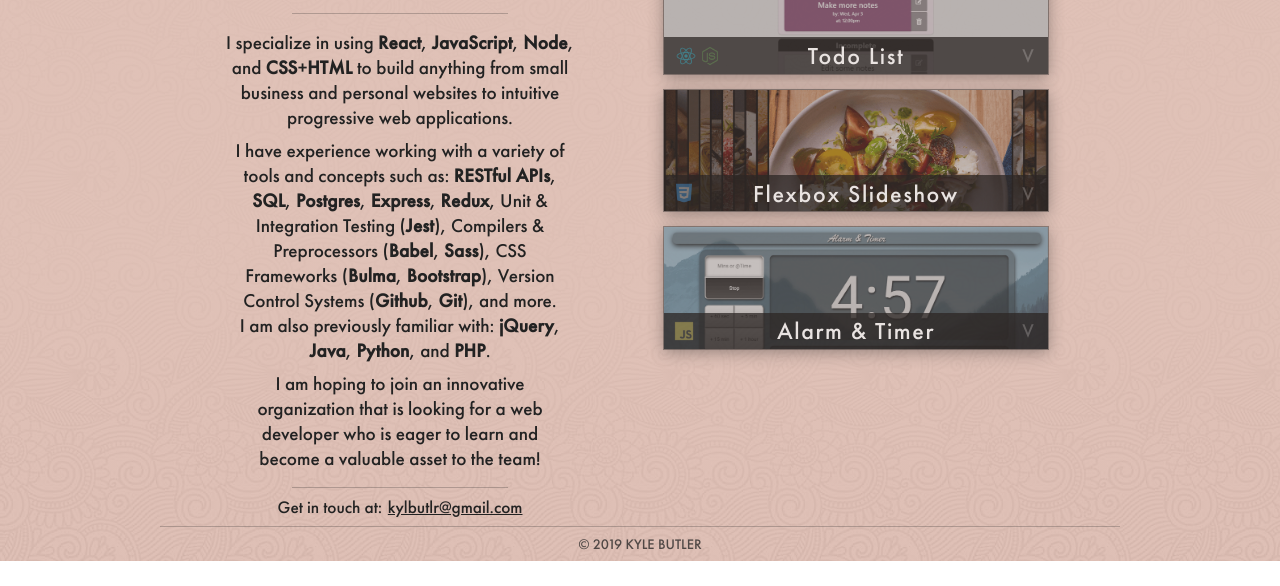
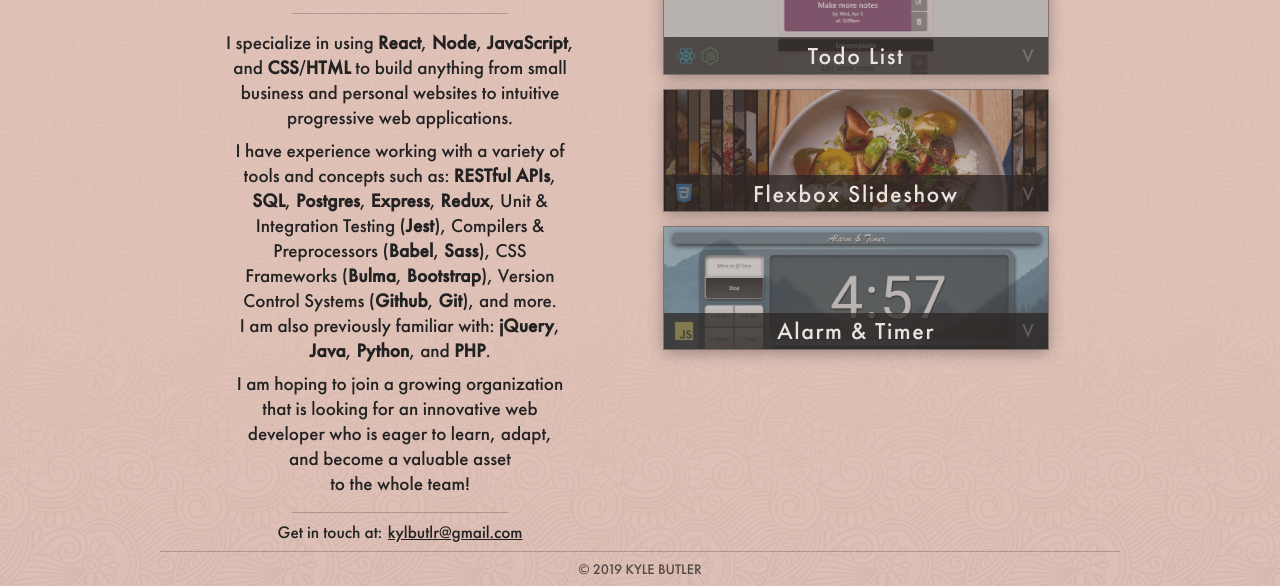
Before and after one commit to kylbutlr/portfolio-website, a Gatsby site: page / in a window 1280 px wide. Shown: the part 451-1037 px from the top of the page. Before the commit the page ends 1012 px from the top, so only its background shows below. Built offline with nearby package versions, Linux system fonts and the light colour scheme; Gatsby itself is replaced by a stand-in of ours.

Commit message:
minor change

```diff
--- a/src/components/Biography.js
+++ b/src/components/Biography.js
@@ -5,9 +5,10 @@ export default function Biography() {
     <div className='bio'>
       <p>
         I specialize in using <span className='bold'>React</span>,{' '}
-        <span className='bold'>JavaScript</span>, <span className='bold'>Node</span>, and&nbsp;
-        <span className='bold'>CSS</span>+<span className='bold'>HTML</span> to build anything from
-        small business&nbsp;and&nbsp;personal websites to intuitive
+        <span className='bold'>Node</span>, <span className='bold'>JavaScript</span>,{' '}
+        and&nbsp;<span className='bold'>CSS</span><span className='slant'>/</span>
+        <span className='bold'>HTML</span> to build anything from small
+        business&nbsp;and&nbsp;personal websites to intuitive
         progressive&nbsp;web&nbsp;applications.
       </p>
       <p>
@@ -29,8 +30,8 @@ export default function Biography() {
         frameworks, libraries, and languages throughout&nbsp;my&nbsp;career.
       </p>
       <p>
-        I am hoping to join an innovative organization that is looking for a web developer who is
-        eager to learn and become a valuable asset&nbsp;to&nbsp;the&nbsp;team!
+        I am hoping to join a growing organization that is looking for an innovative web developer
+        who is eager to learn, adapt, and become a valuable asset to&nbsp;the&nbsp;whole&nbsp;team!
       </p>
     </div>
   );
--- a/src/scss/App.scss
+++ b/src/scss/App.scss
@@ -209,6 +209,9 @@ p {
   .divider {
     width: 50%;
     margin: 2vh auto;
+  }
+  .slant {
+    font-family: 'Lucida Sans', Verdana, sans-serif;
   }
   p {
     &:not(:first-child) {
```
Also changed, not shown: src/css/App.css.
